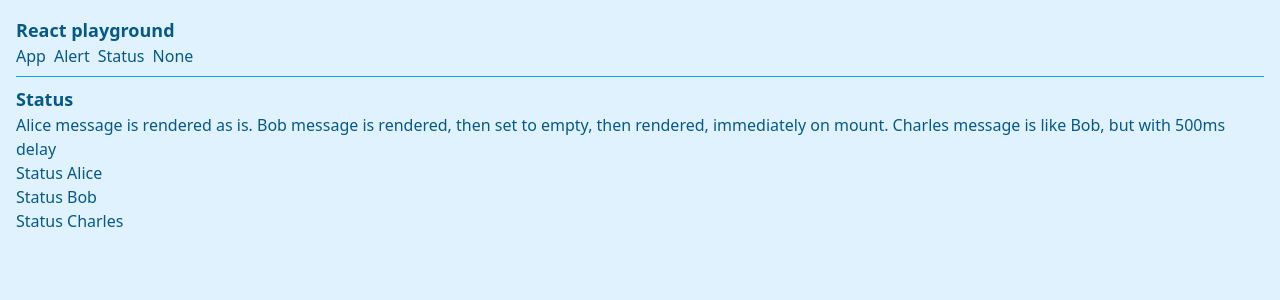
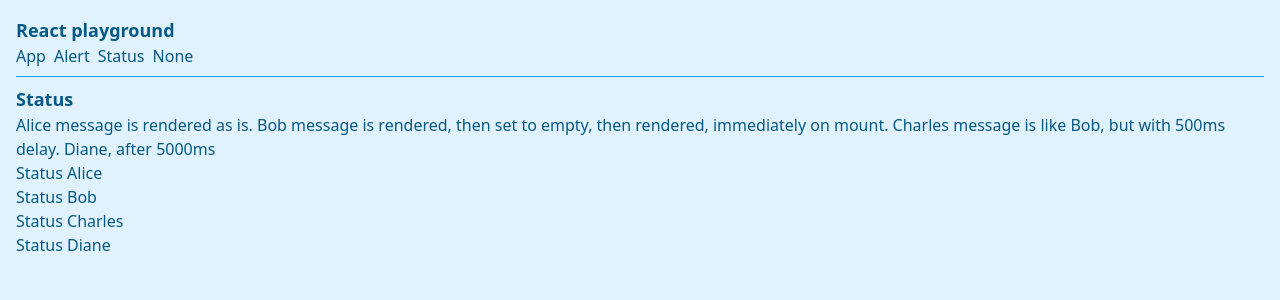
Before and after one commit to luismartinezs/react-playground, a React (Vite) app: page /status in a window 1280 px wide. Shown: the top 300 px of the page. Built offline with nearby package versions, Linux system fonts and the light colour scheme.

Commit message:
feat: diane

```diff
--- a/src/components/StatusOnLoad/StatusOnLoad.tsx
+++ b/src/components/StatusOnLoad/StatusOnLoad.tsx
@@ -1,10 +1,11 @@
 import React, { useEffect, useState } from 'react'
 
-const MSG = { bob: 'Status Bob', charles: 'Status Charles' }
+const MSG = { bob: 'Status Bob', charles: 'Status Charles', diane: 'Status Diane' }
 
 const StatusOnLoad = () => {
   const [bob, setBob] = useState(MSG.bob)
   const [charles, setCharles] = useState(MSG.charles)
+  const [diane, setDiane] = useState(MSG.diane)
 
   useEffect(() => {
     setBob('')
@@ -19,12 +20,20 @@ const StatusOnLoad = () => {
     return () => clearTimeout(timer)
   })
 
+  useEffect(() => {
+    const timer = setTimeout(() => {
+      setDiane('')
+      setDiane(MSG.diane)
+    }, 5000)
+    return () => clearTimeout(timer)
+  })
+
   return (
     <div>
       <h2>Status</h2>
       <p>
         Alice message is rendered as is. Bob message is rendered, then set to empty, then rendered, immediately on
-        mount. Charles message is like Bob, but with 500ms delay
+        mount. Charles message is like Bob, but with 500ms delay. Diane, after 5000ms
       </p>
       <div>
         <div role="status" aria-live="polite">
@@ -36,6 +45,9 @@ const StatusOnLoad = () => {
         <div role="status" aria-live="polite">
           {charles}
         </div>
+        <div role="status" aria-live="polite">
+          {diane}
+        </div>
       </div>
     </div>
   )
```
